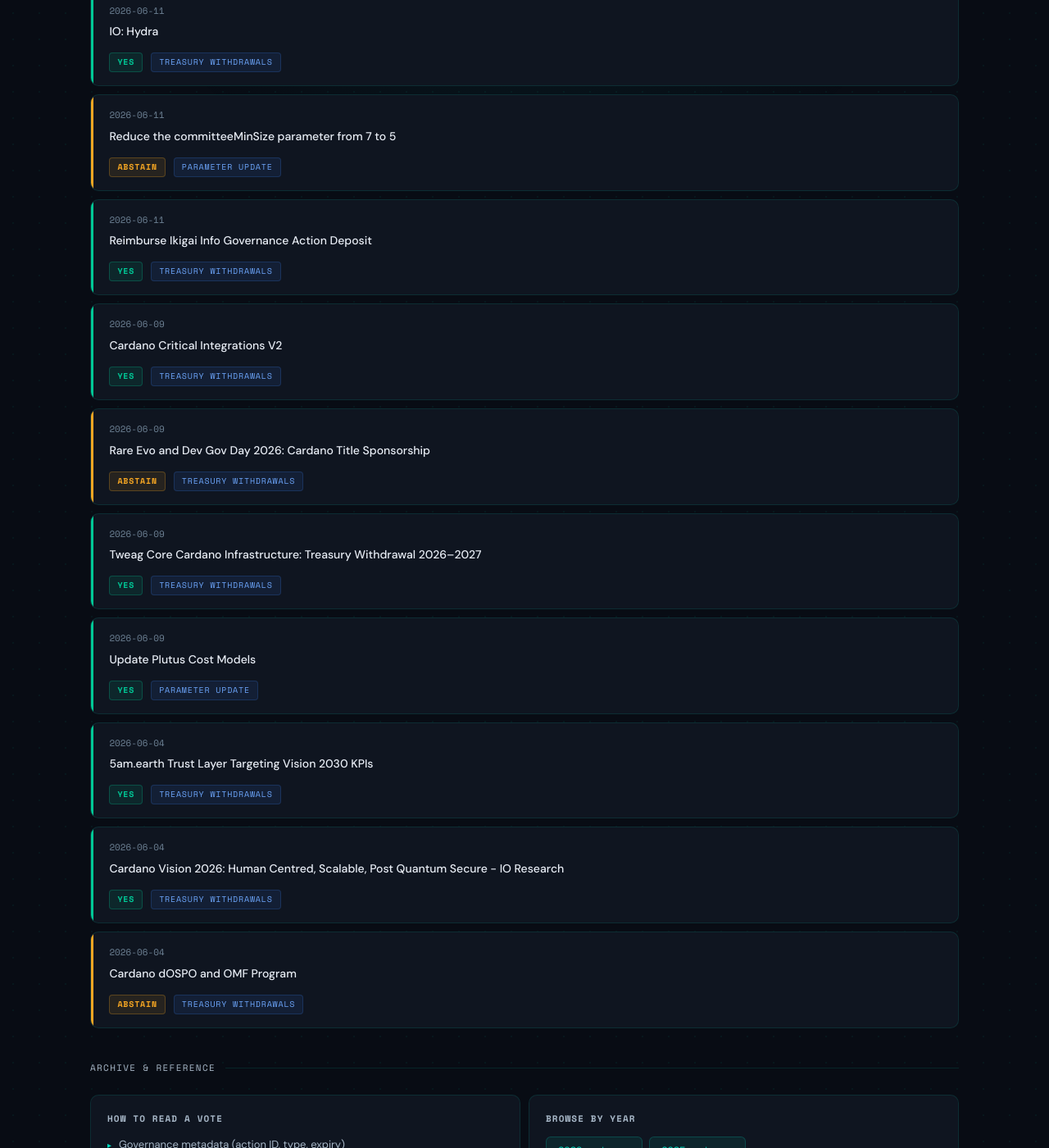
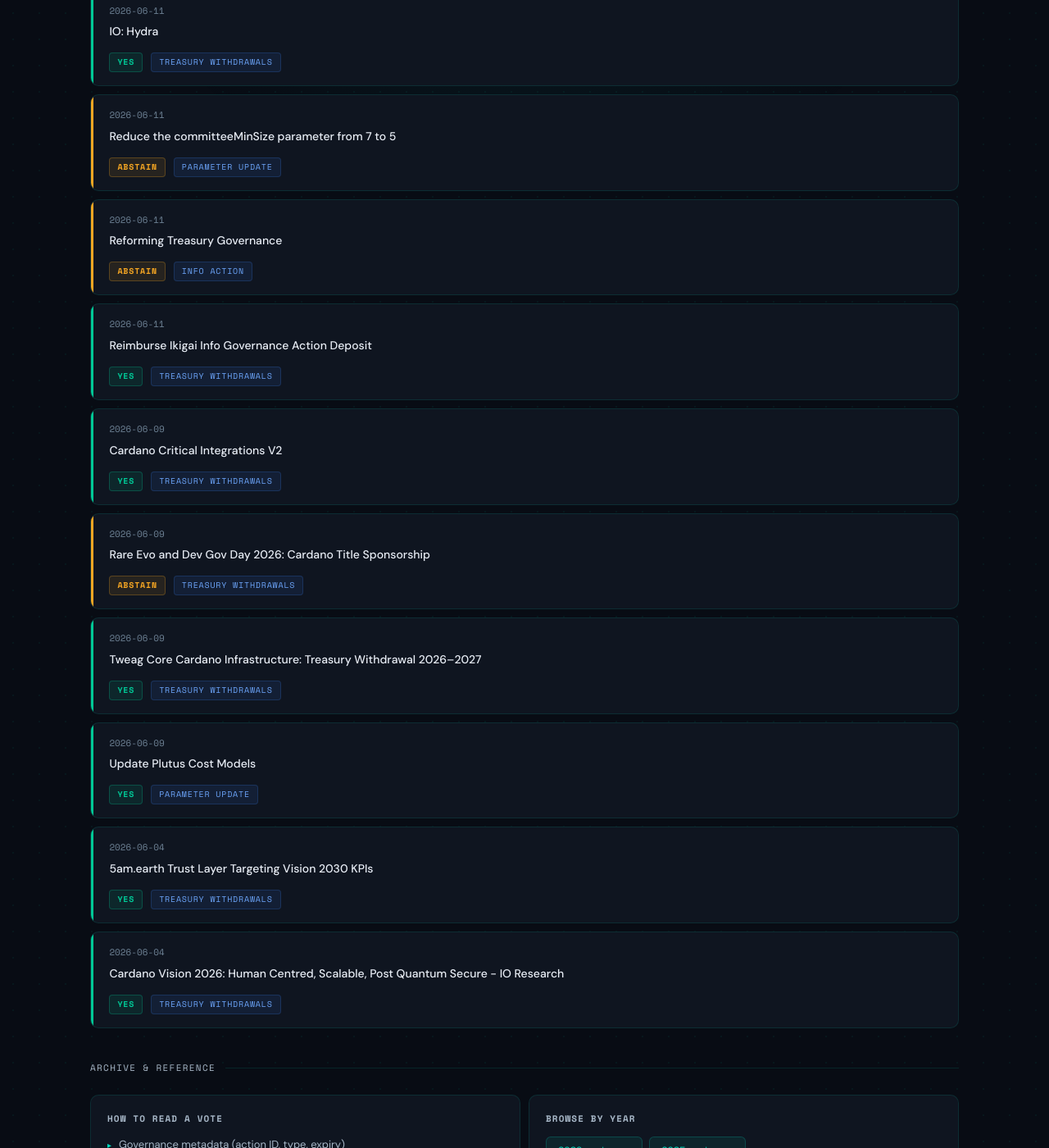
Before and after one commit to Brolloks/rcada-drep-votes, a Jekyll site: the page built from index.html, in a window 1280 px wide and 1400 px high, scrolled down 757 px. Shown: the whole window at 82% size. Built offline with Jekyll 4.4.1, drawn with Linux system fonts in a browser that asks for light colours.

Commit message:
Auto-update index.html

```diff
--- a/index.html
+++ b/index.html
@@ -12,10 +12,10 @@ title: RCADA DRep Voting Record
 
 <!-- AUTO-STATS:START -->
 <div class="stats-row">
-  <div class="stat-cell"><span class="stat-num total">41</span><span class="stat-label">Total Votes</span></div>
+  <div class="stat-cell"><span class="stat-num total">42</span><span class="stat-label">Total Votes</span></div>
   <div class="stat-cell"><span class="stat-num yes">22</span><span class="stat-label">Yes</span></div>
   <div class="stat-cell"><span class="stat-num no">2</span><span class="stat-label">No</span></div>
-  <div class="stat-cell"><span class="stat-num abstain">17</span><span class="stat-label">Abstain</span></div>
+  <div class="stat-cell"><span class="stat-num abstain">18</span><span class="stat-label">Abstain</span></div>
 </div>
 <!-- AUTO-STATS:END -->
 
@@ -44,6 +44,12 @@ title: RCADA DRep Voting Record
     <strong><a href="votes/2026/Reduce the committeeMinSize parameter from 7-to-5.html">Reduce the committeeMinSize parameter from 7 to 5</a></strong>
     <span class="badge badge-abstain">Abstain</span>
     <span class="badge badge-type">Parameter Update</span>
+  </div>
+  <div class="vote-card abstain-card fade-in">
+    <div class="vote-date">2026-06-11</div>
+    <strong><a href="votes/2026/Reforming Treasury Governance.html">Reforming Treasury Governance</a></strong>
+    <span class="badge badge-abstain">Abstain</span>
+    <span class="badge badge-type">Info Action</span>
   </div>
   <div class="vote-card yes-card fade-in">
     <div class="vote-date">2026-06-11</div>
@@ -87,12 +93,6 @@ title: RCADA DRep Voting Record
     <span class="badge badge-yes">Yes</span>
     <span class="badge badge-type">Treasury Withdrawals</span>
   </div>
-  <div class="vote-card abstain-card fade-in">
-    <div class="vote-date">2026-06-04</div>
-    <strong><a href="votes/2026/Cardano dOSPO and OMF Program.html">Cardano dOSPO and OMF Program</a></strong>
-    <span class="badge badge-abstain">Abstain</span>
-    <span class="badge badge-type">Treasury Withdrawals</span>
-  </div>
 </div>
 <!-- AUTO-INDEX:END -->
 
```
